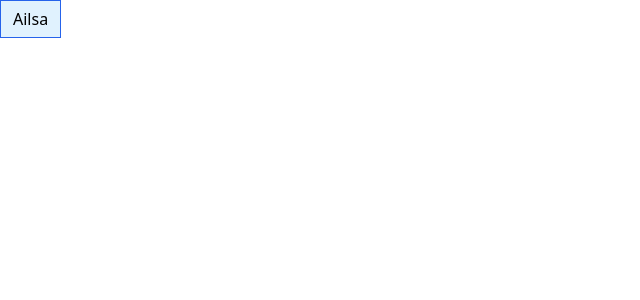
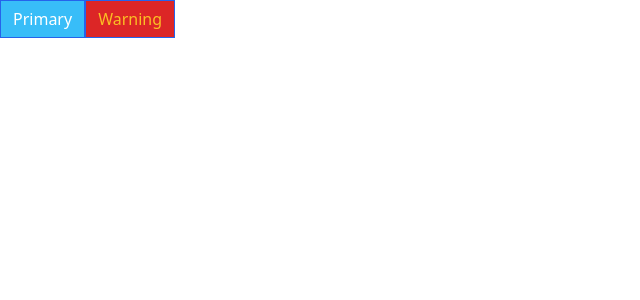
Before and after one commit to ailsayang999/backstage, a React (Create React App) app: page / in a window 1280 px wide. Shown: the top 300 px of the page, without its empty margins (0-640 px from the left). Built offline with nearby package versions, Linux system fonts and the light colour scheme.

Commit message:
feat: display buttons

```diff
--- a/src/App.jsx
+++ b/src/App.jsx
@@ -1,21 +1,26 @@
 import "App.scss";
 import className from "classnames";
 
-function Button() {
+function Button({ children, primary, warning }) {
   const classes = className(
     "px-3 py-1.5",
     {
-      "bg-sky-400": false,
-      "bg-sky-100": true,
+      "bg-sky-400": primary,
+      "bg-red-600": warning,
     },
     "border border-blue-600",
-    { "text-white": false, "text-blue": true }
+    { "text-white": primary, "text-amber-400": warning }
   );
-  return <button className={classes}>Ailsa</button>;
+  return <button className={classes}>{children}</button>;
 }
 
 function App() {
-  return <Button />;
+  return (
+    <>
+      <Button primary>Primary</Button>
+      <Button warning>Warning</Button>
+    </>
+  );
 }
 
 export default App;
```
